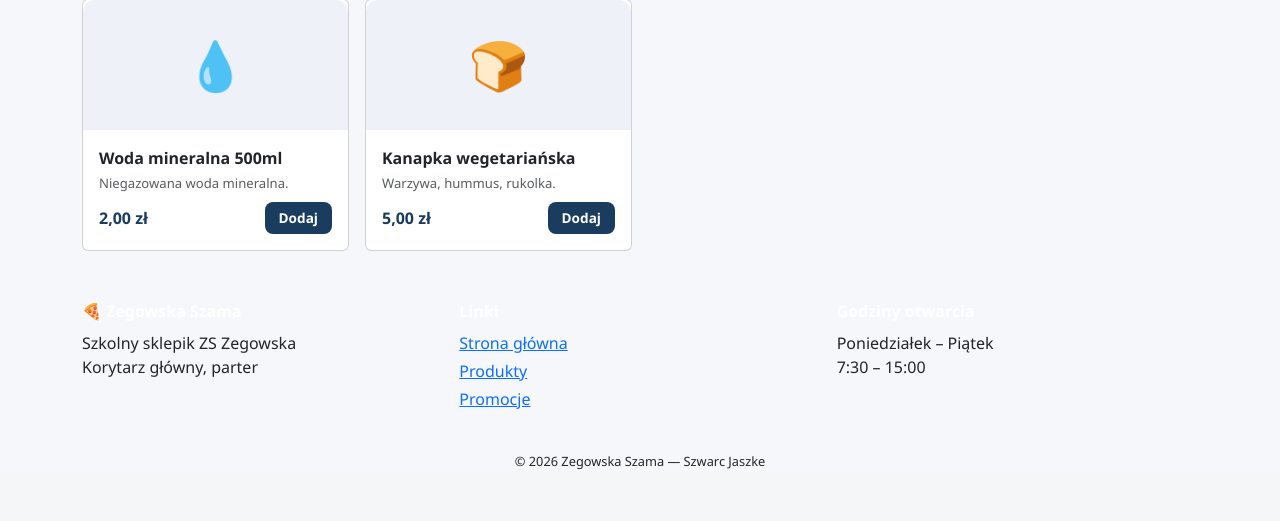
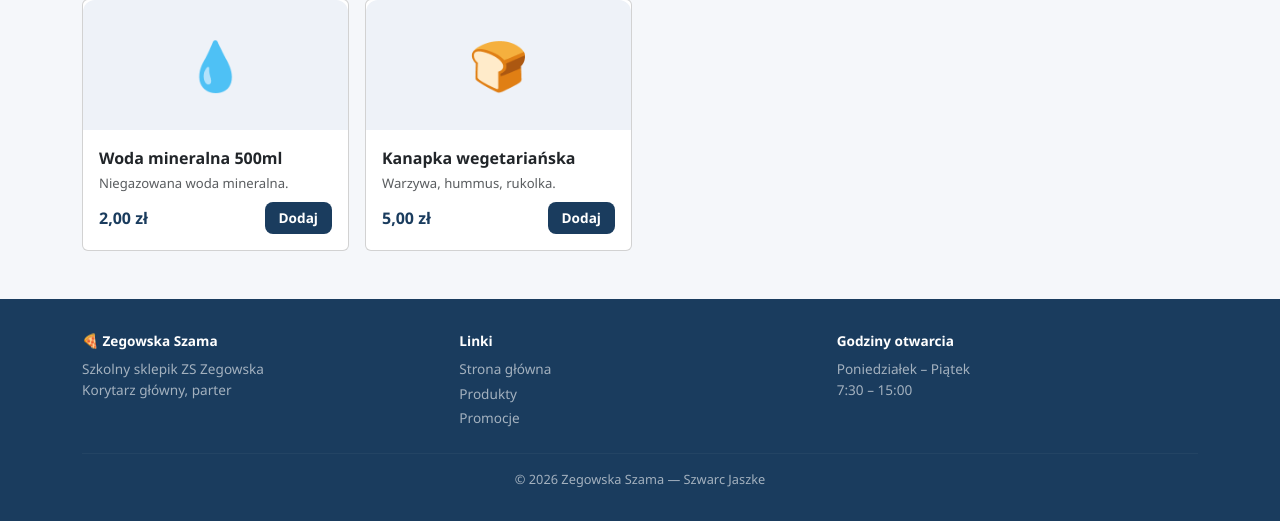
Before and after one commit to szwarcuu/ZEGOWSKA-SZAMA, a PHP site: page / in a window 1280 px wide. Shown: the part 896-1417 px from the top of the page. Before the commit the page ends 1365 px from the top, so only its background shows below. Run offline with PHP 8.4, Linux system fonts and the light colour scheme.

Commit message:
Stylowanie footera

```diff
--- a/style.css
+++ b/style.css
@@ -101,3 +101,19 @@ body {
 .btn-add:hover {
   filter: brightness(1.12);
 }
+
+footer {
+  background: var(--primary);
+  color: rgba(255,255,255,.6);
+  padding: 2rem 0;
+  font-size: .85rem;
+}
+
+footer a {
+  color: rgba(255,255,255,.6);
+  text-decoration: none;
+}
+
+footer a:hover {
+  color: var(--accent);
+}
```
